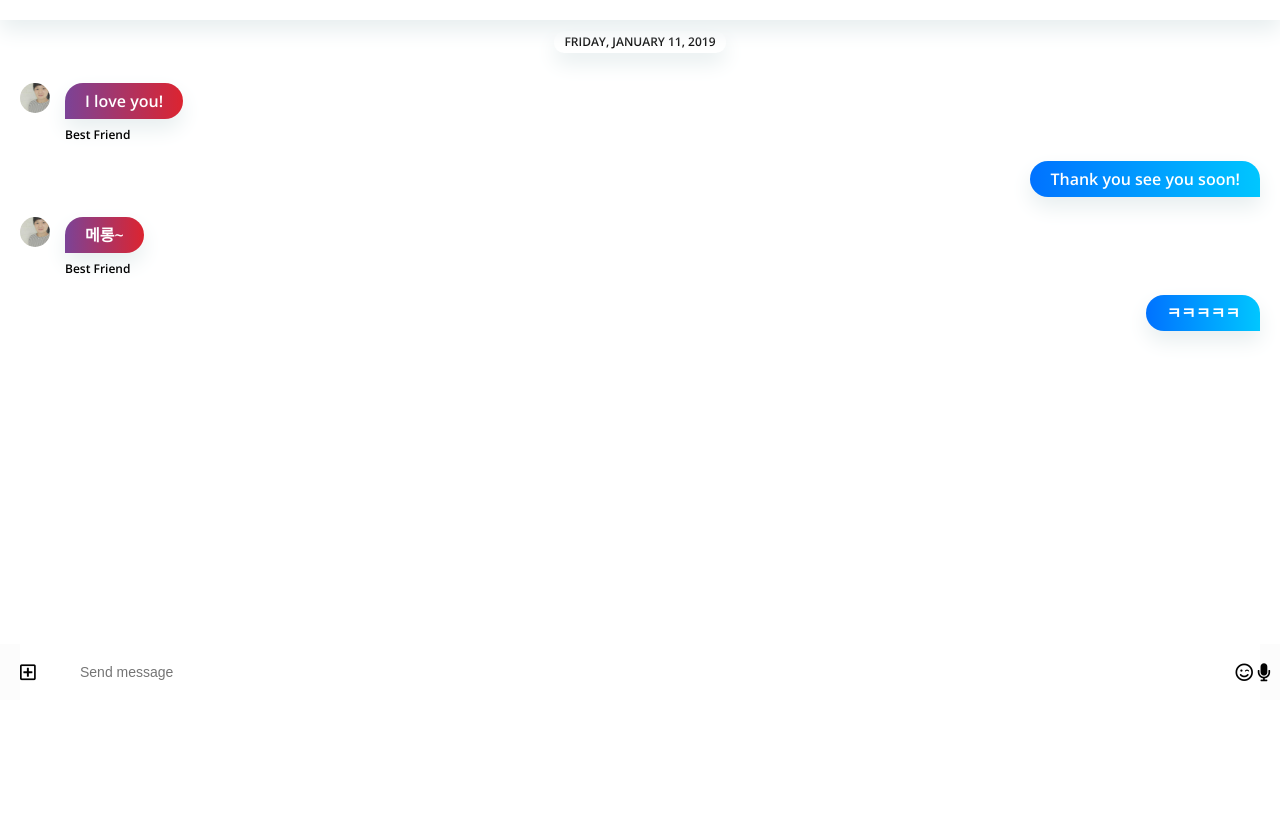
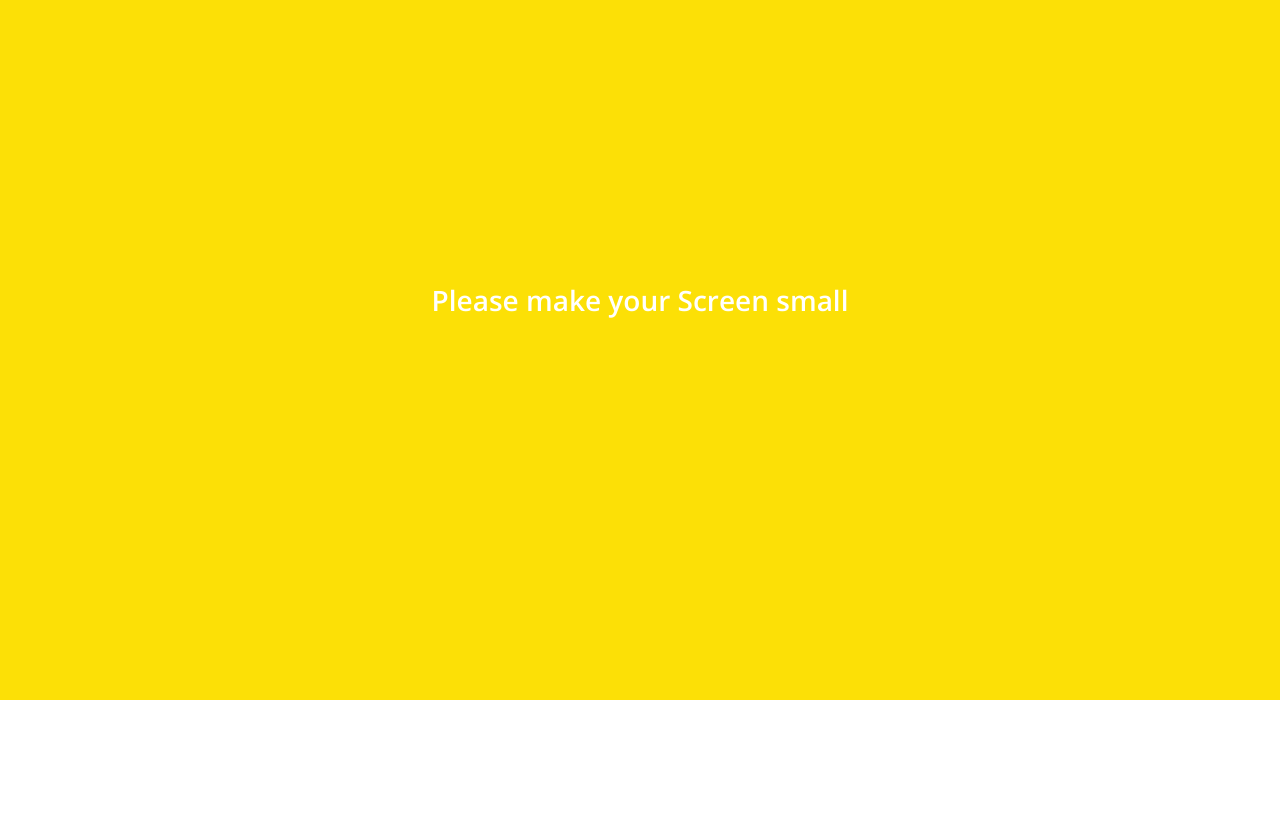
Before and after one commit to KwangB/kokoa_clone, a plain HTML site: page chat.html in a window 1280 px wide. Shown: the part 100-928 px from the top of the page. Drawn offline with nearby package versions, Linux system fonts and the light colour scheme.

Commit message:
last commit

```diff
--- a/chat.html
+++ b/chat.html
@@ -96,5 +96,8 @@
                     </span>
                 </div>
         </div>
+        <div class="bigScreen">
+            <span class="bigScreen__text">Please make your Screen small</span>
+        </div>
     </body>
 </html>
--- a/css/chat.css
+++ b/css/chat.css
@@ -1,6 +1,7 @@
 .header-wrapper{
     box-shadow: 0 10px 21px #e7eeef;
     position: fixed;
+    z-index: 2;
     top: 0px;
     width:100%;
     padding: 10px 0px;
@@ -46,10 +47,21 @@
     margin-bottom: 20px;
 }
 
+@keyframes spin{
+    from{
+        transform: none;
+    }
+    to{
+        transform: rotateY(1turn);
+    }
+}
+
 .incoming-message img{
     width:30px;
     border-radius: 15px;
     margin-right:15px;
+    box-shadow: 0 10px 21px #e7eeef;
+    animation: spin 1s linear infinite;
 }
 
 .incoming-message{
@@ -98,12 +110,40 @@
     display: flex;
     justify-content: space-between;
     align-items: center;
-    background-color: #fcfcfc;
-    padding: 0px 20px;
+    width: 100%;
 /*    box-shadow: 0 13px 27px -5px rgba(50,50,93,.25), 0 8px 16px -8px rgba(0,0,0,.3), 0 -6px 16px -6px rgba(0,0,0,.025);*/
 }
 
+.chat__icon-left{
+    position: absolute;
+    left: 10px;
+}
+
+.chat__icon-right{
+    position: absolute;
+    right:10px;
+}
+
+@keyframes float{
+    0%{
+    box-shadow: 0 30px 60px -12px rgba(50,50,93,.25),
+    0 18px 36px -18px rgba(0,0,0,.3),
+    0 -12px 36px -8px rgba(0,0,0,.025);
+    }
+    50%{
+    box-shadow: 0 30px 60px -60px rgba(50,50,93,.25),
+    0 18px 36px -18px rgba(0,0,0,.3),
+    0 -12px 36px -8px rgba(0,0,0,.025);
+    }
+    100%{
+    box-shadow: 0 30px 60px -12px rgba(50,50,93,.25),
+    0 18px 36px -18px rgba(0,0,0,.3),
+    0 -12px 36px -8px rgba(0,0,0,.025);
+    }
+}
+
 .chat__write{
+    margin: 0 auto;
     bottom: 0px;
     width: 100%;
     border-radius: 0;
@@ -111,19 +151,18 @@
     width:100%;
     border:none;
     font-size: 14px;
+    transition: width 0.5s ease-in, border-radius 0.5s ease-in,
+    transform 0.5s ease-in;
 }
 
-.chat__icon-left{
-    position: absolute;
-}
-
-.chat__icon-right{
-    position: absolute;
-    right:10px;
-}
 
 .chat__write:focus{
     outline: none;
+    width: 80%;
+    transform:translateY(-100px);
+    border-radius: 40px;
+    box-shadow: 0 13px 27px -5px rgba(50,50,93,.25), 0 8px 16px -8px rgba(0,0,0,.3), 0 -6px 16px -6px rgba(0,0,0,.025);
+    animation: float 3s linear infinite forwards;
 }
 
 .chat__icon{
@@ -148,3 +187,34 @@
     border:none;
     font-size: 14px;
 }
+
+
+@keyframes incomingAnimation{
+    from{
+        opacity: 0;
+        transform: translateX(-200px);
+    }
+    to{
+        opacity: 1;
+        transform: none;
+    }
+}
+
+.incoming-message{
+    animation: incomingAnimation 0.5s ease-out forwards;
+}
+
+@keyframes SentAnimation{
+    from{
+        opacity: 0;
+        transform: translateX(200px);
+    }
+    to{
+        opacity: 1;
+        transform: none;
+    }
+}
+
+.sent-message{
+    animation: SentAnimation 0.5s ease-in forwards;
+}
--- /dev/null
+++ b/css/mobile.css
@@ -0,0 +1,25 @@
+.bigScreen{
+    position: absolute ;
+    width: 100%;
+    height: 100%;
+    top: 0;
+    left: 0;
+    background-color:  #fce006;
+    display: flex;
+    justify-content: center;
+    align-items: center;
+    font-weight: 600;
+    font-size:28px;
+    color:white;
+    text-align: center;
+    line-height: 1.5;
+    padding: 0px 20px;
+    display: none;
+    z-index:4;
+}
+
+@media screen and (min-width:550px){
+    .bigScreen{
+        display:flex;
+    }
+}
--- a/css/nav-bar.css
+++ b/css/nav-bar.css
@@ -35,3 +35,17 @@
     align-items: center;
     border-radius: 10px;
 }
+
+@keyframes showNavBar{
+    from{
+        transform: translateY(80px);
+    }
+    to{
+        transform: none;
+    }
+}
+.nav{
+    transform: translateY(80px);
+    animation: showNavBar 0.5s ease-out forwards;
+    animation-delay: 0.5s;
+}
--- a/css/style.css
+++ b/css/style.css
@@ -9,6 +9,7 @@
 @import "more.css";
 @import "settings.css";
 @import "chat.css";
+@import "mobile.css";
 *{
     box-sizing: border-box;
 }
@@ -25,3 +26,18 @@
     color:inherit;
     text-decoration: none;
 }
+
+@keyframes fadeIn{
+    from{
+        opacity: 0;
+        transform: translateY(50px);
+    }
+    to{
+        opacity: 1;
+        transform: none;
+    }
+}
+
+main {
+    animation: fadeIn 0.5s ease-in-out;
+}
```
Also changed, not shown: find.html (+3 -0 lines), friends.html (+3 -0 lines), index.html (+3 -0 lines), more.html (+3 -0 lines), setting.html (+3 -0 lines).
